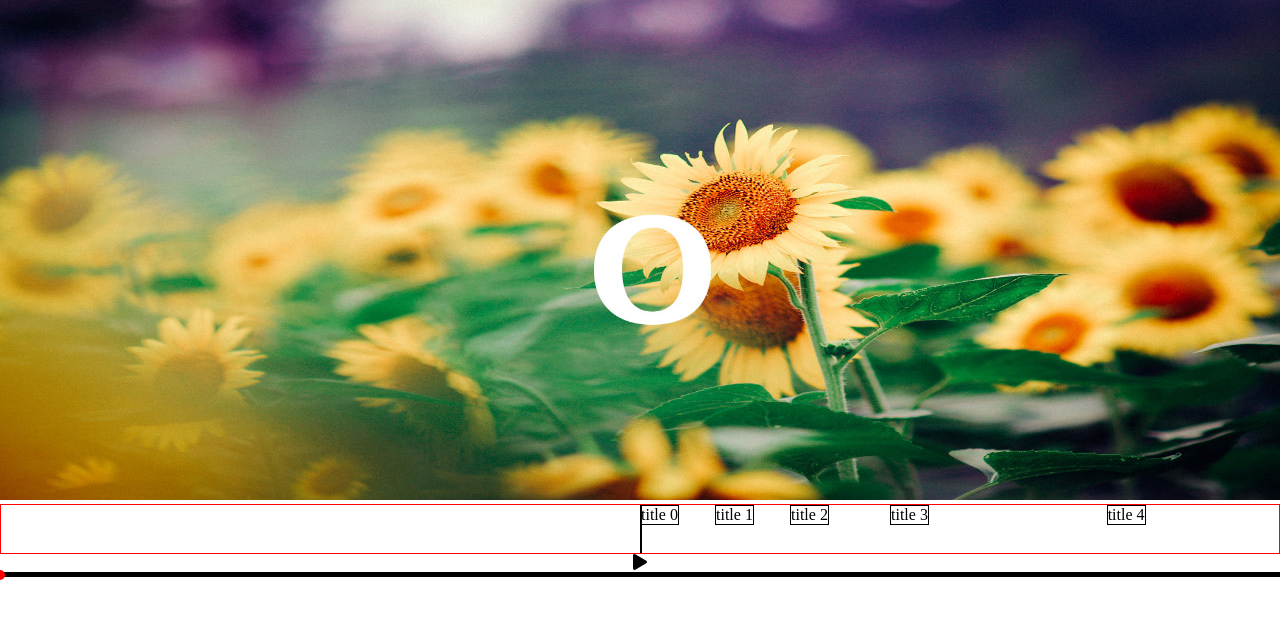
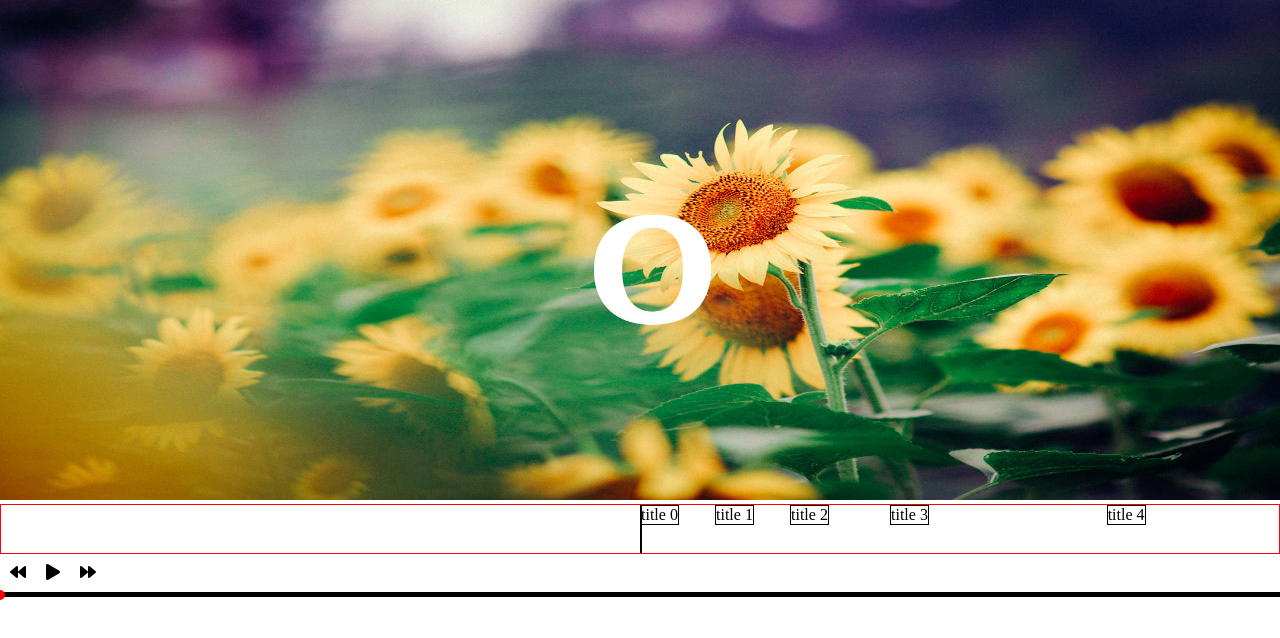
Before and after one commit to viviandcode/audioPlayer, a website built with webpack: page src/index.html in a window 1280 px wide. Built offline with nearby package versions, Linux system fonts and the light colour scheme.

Commit message:
change play button into controller buttons collections

```diff
--- a/src/audioPlay.js
+++ b/src/audioPlay.js
@@ -1,5 +1,6 @@
 import { timeFormat } from './utils.js'
-export class podcastPlayer {
+
+export default class podcastPlayer {
     // 初始化, 传入 audio 标签的 id
     constructor({ id, src, playIcon, pauseIcon, updateTimer, loop }) {
         // 加载标示
@@ -38,23 +39,8 @@ export class podcastPlayer {
             this.audio.loop = false
         }
 
-        if (playIcon !== undefined && playIcon !== '') {
-            this.playIcon = playIcon
-        } else {
-            this.playIcon = '>'
-        }
-        if (pauseIcon !== undefined && pauseIcon !== '') {
-            this.pauseIcon = pauseIcon
-        } else {
-            this.pauseIcon = 'II'
-        }
-
         // 向 player 中添加 audio 对象
         this.player.appendChild(this.audio)
-
-        // 初始化播放按钮, 至少有一个这个吧
-        this.playButton()
-        this.player.insertBefore(this.playButton, this.audio)
 
         this.watchPlay()
     }
@@ -77,11 +63,16 @@ export class podcastPlayer {
         return this.audio.loop
     }
 
+    // data 快捷借口
+    data (data) {
+        this.data = data
+    }
+
     // 给 audio 添加统一的 play 事件监控
     watchPlay () {
         let setIntervalObj
         this.audio.addEventListener('play', () => {
-            // 切换播放按钮
+            // shift icon
             this.playButton.innerHTML = this.pauseIcon
 
             setIntervalObj = setInterval(() => {
@@ -119,12 +110,49 @@ export class podcastPlayer {
         })
     }
 
-    // 加载播放按钮
-    playButton () {
+    // controller buttons
+    controllers ({ playIcon, pauseIcon, backward, backwardIcon, forward, forwardIcon, mode }) {
+        // play button, deafult
+        this.playIcon = '>'
+        this.pauseIcon = '||'
+        if (playIcon !== undefined && playIcon !== '') {
+            this.playIcon = playIcon
+        }
+        if (pauseIcon !== undefined && pauseIcon !== '') {
+            this.pauseIcon = pauseIcon
+        }
+
+        // backward button
+        if (backward && backwardIcon === undefined || backwardIcon === '') {
+            backwardIcon = '<-'
+        }
+
+        // forward button
+        if (forward && forwardIcon === undefined || forwardIcon === '') {
+            forwardIcon = '->'
+        }
+
+        // default return controller object
+        if (mode === undefined || mode === 'object' || mode === '' || !mode) {
+            this.controllers = {}
+            this.controllers.playIcon =  this.playIcon
+            this.controllers.pauseIcon =  this.pauseIcon
+            if (backward) {
+                this.controllers.backwardIcon = backwardIcon
+            }
+            if (forward) {
+                this.controllers.forwardIcon = forwardIcon
+            }
+            return this.controllers
+        } else {
+            // return HTML
+            let wrap = document.createElement('div')
+            wrap.className = 'controllers'
+
+            // add to {this} for class to change
             this.playButton = document.createElement('div')
-        this.playButton.classList.add('play-button')
+            this.playButton.className = 'play'
             this.playButton.innerHTML = this.playIcon
-
             this.playButton.addEventListener('click', () => {
                 if (this.audio.paused) {
                     this.audio.play()
@@ -132,6 +160,24 @@ export class podcastPlayer {
                     this.audio.pause()
                 }
             })
+            wrap.appendChild(this.playButton)
+
+            if (backward) {
+                let backwardButton = document.createElement('div')
+                backwardButton.className = 'backward'
+                backwardButton.innerHTML = backwardIcon
+                wrap.insertBefore(backwardButton, this.playButton)
+            }
+
+            if (forward) {
+                let forwardButton = document.createElement('div')
+                forwardButton.className = 'forward'
+                forwardButton.innerHTML = forwardIcon
+                wrap.appendChild(forwardButton)
+            }
+
+            this.player.appendChild(wrap)
+        }
     }
 
     // 加载时间显示
@@ -155,7 +201,7 @@ export class podcastPlayer {
 
         this.timer.appendChild(current)
         this.timer.appendChild(duration)
-        this.player.insertBefore(this.timer, this.audio)
+        this.player.appendChild(this.timer)
     }
 
     // 加载时间轴
@@ -174,7 +220,7 @@ export class podcastPlayer {
 
         this.timeline.appendChild(progressBar)
         this.timeline.appendChild(dot)
-        this.player.insertBefore(this.timeline, this.timer)
+        this.player.appendChild(this.timeline)
 
         this.mouseClickProgressBar(dot, progressBar)
         this.mouseMoveDot(dot, progressBar)
@@ -220,7 +266,7 @@ export class podcastPlayer {
     }
 
     // 加载 Gallery
-    gallery ({ data, itemClass, activeClass }) {
+    gallery ({ itemClass, activeClass }) {
         // gallery 加载标示更新为 true
         this.galleryLoad = true
 
@@ -238,19 +284,19 @@ export class podcastPlayer {
         this.gallery = document.createElement('div')
         this.gallery.classList.add('gallery-wrap')
 
-        for (let index = 0; index < data.length; index++) {
+        for (let index = 0; index < this.data.length; index++) {
             let galleryItem = document.createElement('figure')
             galleryItem.className = this.galleryItemClass
-            galleryItem.setAttribute('time-point', data[index].timePoint)
+            galleryItem.setAttribute('time-point', this.data[index].timePoint)
 
             let galleryImg = new Image()
-            galleryImg.setAttribute('src', data[index].imgUrl)
+            galleryImg.setAttribute('src', this.data[index].imgUrl)
 
             galleryItem.appendChild(galleryImg)
             this.gallery.appendChild(galleryItem)
         }
 
-        this.player.insertBefore(this.gallery, this.playButton)
+        this.player.appendChild(this.gallery)
 
         let galleryItems = this.gallery.children
         // 初始化 gallery 需显示的时间点, 默认选中第一个
@@ -298,7 +344,7 @@ export class podcastPlayer {
     //   div.short-cuts-wrap
     //     div.short-cuts-progress
     //       div.short-cut-item ...
-    tagLine ({ data, tagItemClass, progressDistance }) {
+    tagLine ({ tagItemClass, progressDistance }) {
         // tagLine 加载标示更新为 true
         this.tagLineLoad = true
 
@@ -324,19 +370,19 @@ export class podcastPlayer {
         let progress = document.createElement('div')
         progress.className = 'tag-line-progress'
 
-        for (let index = 0; index < data.length; index++) {
+        for (let index = 0; index < this.data.length; index++) {
             let item = document.createElement('figure')
             item.className = this.tagItemClass
-            item.setAttribute('time-point', data[index].timePoint)
-            item.setAttribute('style', 'left:' + data[index].timePoint * this.progressDistance + 'px')
+            item.setAttribute('time-point', this.data[index].timePoint)
+            item.setAttribute('style', 'left:' + this.data[index].timePoint * this.progressDistance + 'px')
 
             let title = document.createElement('div')
-            title.innerText = data[index].title
+            title.innerText = this.data[index].title
 
             item.appendChild(title)
 
             item.addEventListener('click', () => {
-                this.audio.currentTime = data[index].timePoint
+                this.audio.currentTime = this.data[index].timePoint
                 this.audio.play()
             })
 
@@ -351,7 +397,7 @@ export class podcastPlayer {
         this.tagLine.appendChild(midLine)
         this.tagLine.appendChild(wrap)
 
-        this.player.insertBefore(this.tagLine, this.playButton)
+        this.player.appendChild(this.tagLine)
 
         this.tagLineDrag()
     }
--- a/src/index.js
+++ b/src/index.js
@@ -29,24 +29,29 @@ let data = [
   }
 ]
 
-import { podcastPlayer }  from "./audioPlay.js"
+import podcastPlayer from "./audioPlay.js"
 
 let audio = new podcastPlayer({
   id: 'myaudio',
-  // src: 'example.m4a',
-  playIcon: '<i class="fa fa-play" aria-hidden="true"></i>',
-  pauseIcon: '<i class="fa fa-pause" aria-hidden="true"></i>',
   updateTimer: 10
 })
 audio.src = 'example.m4a'
-audio.timer()
-audio.timeline()
+audio.data(data)
 audio.gallery({
-  data: data
   // itemClass: 'gallery-item',
   // activeClass: 'active'
 })
 audio.tagLine({
-  data: data,
   // tagItemClass: ''
 })
+audio.controllers({
+  mode: 'html',
+  playIcon: '<i class="fa fa-play" aria-hidden="true"></i>',
+  pauseIcon: '<i class="fa fa-pause" aria-hidden="true"></i>',
+  backward: true,
+  backwardIcon: '<i class="fa fa-backward" aria-hidden="true"></i>',
+  forward: true,
+  forwardIcon: '<i class="fa fa-forward" aria-hidden="true"></i>'
+})
+audio.timer()
+audio.timeline()
--- a/src/style.less
+++ b/src/style.less
@@ -18,6 +18,14 @@ html, body {
 .play-button {
     text-align: center;
     cursor: pointer;
+}
+.controllers {
+    overflow: hidden;
+    .backward, .play, .forward {
+        float: left;
+        margin: 10px;
+        cursor: pointer;
+    }
 }
 .timeline {
     position: relative;
```
Also changed, not shown: src/init.js (added). Lines whose indentation alone changed are shown as unchanged.
